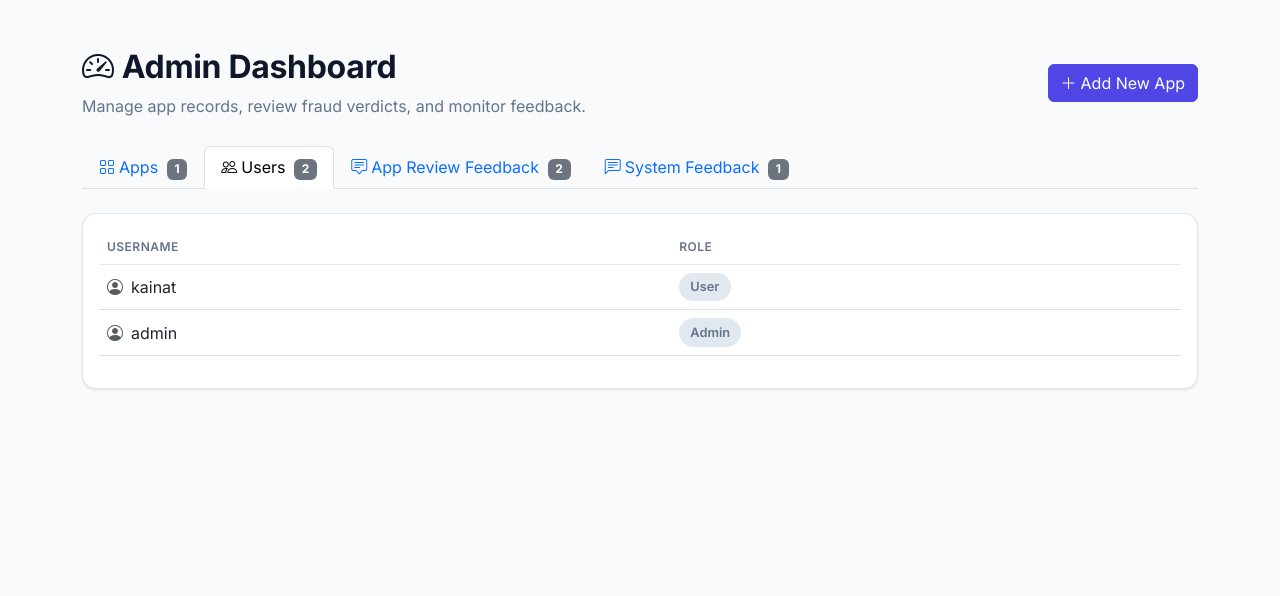
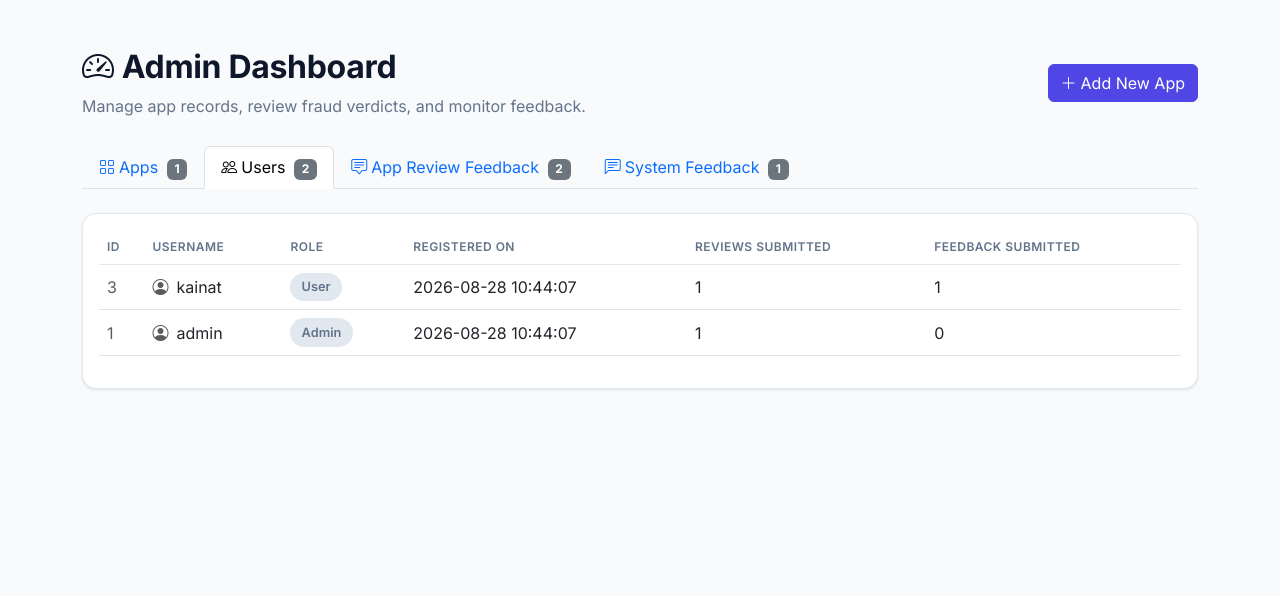
Before and after one commit to NexTash/fraud_ai, a Flask app: page /admin/dashboard in a window 1280 px wide, after a click that opens the changed part. Shown: the part 57-653 px from the top of the page. Run offline with Flask 3, Linux system fonts and the light colour scheme; a user stored in the database is signed in; data comes from the database, SQL or seed files in the repository; both versions use the stored data as it was after the commit.

Commit message:
Add created_at column to users table and update admin dashboard to display user registration date, review count, and feedback count

```diff
--- a/app.py
+++ b/app.py
@@ -82,13 +82,16 @@ def ensure_schema():
     user_columns = [row[1] for row in cursor.execute("PRAGMA table_info(users)")]
     if "role" not in user_columns:
         cursor.execute("ALTER TABLE users ADD COLUMN role TEXT DEFAULT 'user'")
+    if "created_at" not in user_columns:
+        cursor.execute("ALTER TABLE users ADD COLUMN created_at TEXT")
+        cursor.execute("UPDATE users SET created_at = CURRENT_TIMESTAMP WHERE created_at IS NULL")
 
     admin_row = cursor.execute(
         "SELECT id FROM users WHERE role='admin'"
     ).fetchone()
     if not admin_row:
         cursor.execute(
-            "INSERT INTO users(username, password, role) VALUES (?,?,?)",
+            "INSERT INTO users(username, password, role, created_at) VALUES (?,?,?,CURRENT_TIMESTAMP)",
             (ADMIN_USERNAME, generate_password_hash(ADMIN_DEFAULT_PASSWORD), "admin"),
         )
 
@@ -160,7 +163,7 @@ def register():
 
         conn = db()
         conn.execute(
-            "INSERT INTO users(username,password,role) VALUES (?,?,?)",
+            "INSERT INTO users(username,password,role,created_at) VALUES (?,?,?,CURRENT_TIMESTAMP)",
             (u, generate_password_hash(p), "user")
         )
         conn.commit()
@@ -373,7 +376,13 @@ def admin_dashboard():
             END DESC,
             a.id DESC
     """).fetchall()
-    users = conn.execute("SELECT * FROM users ORDER BY id DESC").fetchall()
+    users = conn.execute("""
+        SELECT u.*,
+            COALESCE((SELECT COUNT(*) FROM app_reviews r WHERE r.user_id = u.id), 0) AS review_count,
+            COALESCE((SELECT COUNT(*) FROM system_feedback f WHERE f.user_id = u.id), 0) AS feedback_count
+        FROM users u
+        ORDER BY u.id DESC
+    """).fetchall()
     feedback = conn.execute("""
         SELECT ar.id, u.username, a.name AS app_name, ar.comment, ar.sentiment, ar.ip_address, ar.created_at,
             (SELECT COUNT(*) FROM app_reviews dup WHERE dup.app_id = ar.app_id AND dup.comment = ar.comment) AS dup_count
--- a/templates/admin_dashboard.html
+++ b/templates/admin_dashboard.html
@@ -100,13 +100,18 @@
                         <table class="table table-clean align-middle">
                             <thead>
                                 <tr>
+                                    <th>ID</th>
                                     <th>Username</th>
                                     <th>Role</th>
+                                    <th>Registered On</th>
+                                    <th>Reviews Submitted</th>
+                                    <th>Feedback Submitted</th>
                                 </tr>
                             </thead>
                             <tbody>
                                 {% for user in users %}
                                 <tr>
+                                    <td class="text-muted">{{ user['id'] }}</td>
                                     <td><i class="bi bi-person-circle me-2 text-muted"></i>{{ user['username'] }}</td>
                                     <td>
                                         {% if user['role'] == 'admin' %}
@@ -115,6 +120,9 @@
                                         <span class="pill pill-neutral">User</span>
                                         {% endif %}
                                     </td>
+                                    <td>{{ user['created_at'] or 'Unknown' }}</td>
+                                    <td>{{ user['review_count'] }}</td>
+                                    <td>{{ user['feedback_count'] }}</td>
                                 </tr>
                                 {% endfor %}
                             </tbody>
```
Also changed, not shown: database.db.
